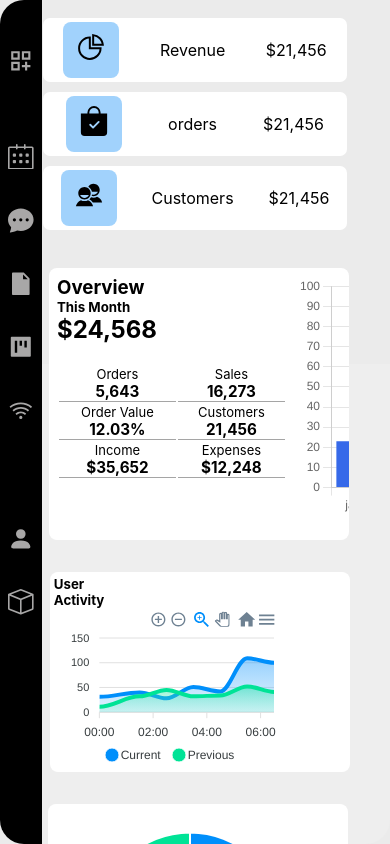
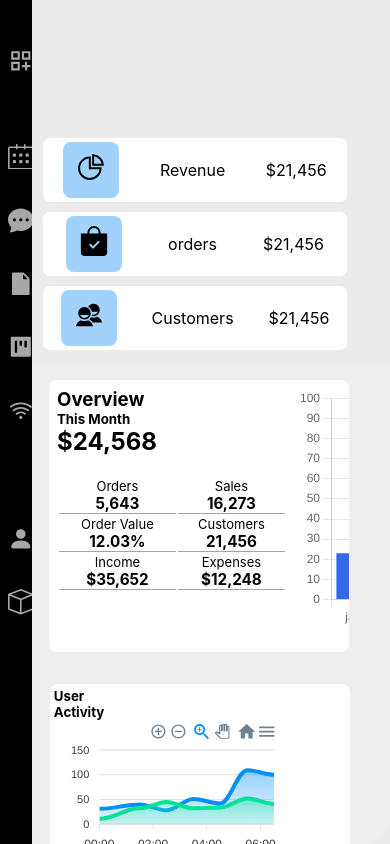
Before and after one commit to vikas703/Admin-Dash, a React (Create React App) app: page / in a window 390 px wide. Built offline with nearby package versions, Linux system fonts and the light colour scheme.

Commit message:
any name

```diff
--- a/src/Components/Cards/Cards.css
+++ b/src/Components/Cards/Cards.css
@@ -67,7 +67,7 @@
 @media screen and (max-width: 700px) {
 
     .parent{
-        margin-top: -30rem;
+        margin-top: -15rem;
 
         display: grid;
         grid-template-columns: 1fr ;
--- a/src/Components/RightSide/RightSide.css
+++ b/src/Components/RightSide/RightSide.css
@@ -24,6 +24,7 @@
     .Rightside{
         margin-top: 2rem;
         margin-left: 60px;
+        margin-left: 3rem;
         height: 90vh;
         width: 300px;
 
--- a/src/Components/SideBar/SideBar.css
+++ b/src/Components/SideBar/SideBar.css
@@ -97,7 +97,7 @@
 
 @media screen and (max-width: 700px) {
     .sidebar{
-        width: 50px;
+        width: 40px;
         z-index: 3;
         margin-left: -0.5rem;
     }
--- a/src/Components/table/Table.css
+++ b/src/Components/table/Table.css
@@ -54,7 +54,7 @@
 @media screen and (max-width: 700px) {
 
   .tables{
-    margin-top: -6rem;
+    margin-top: 1rem;
     width: 300px;
 
     overflow-x: scroll;
```
